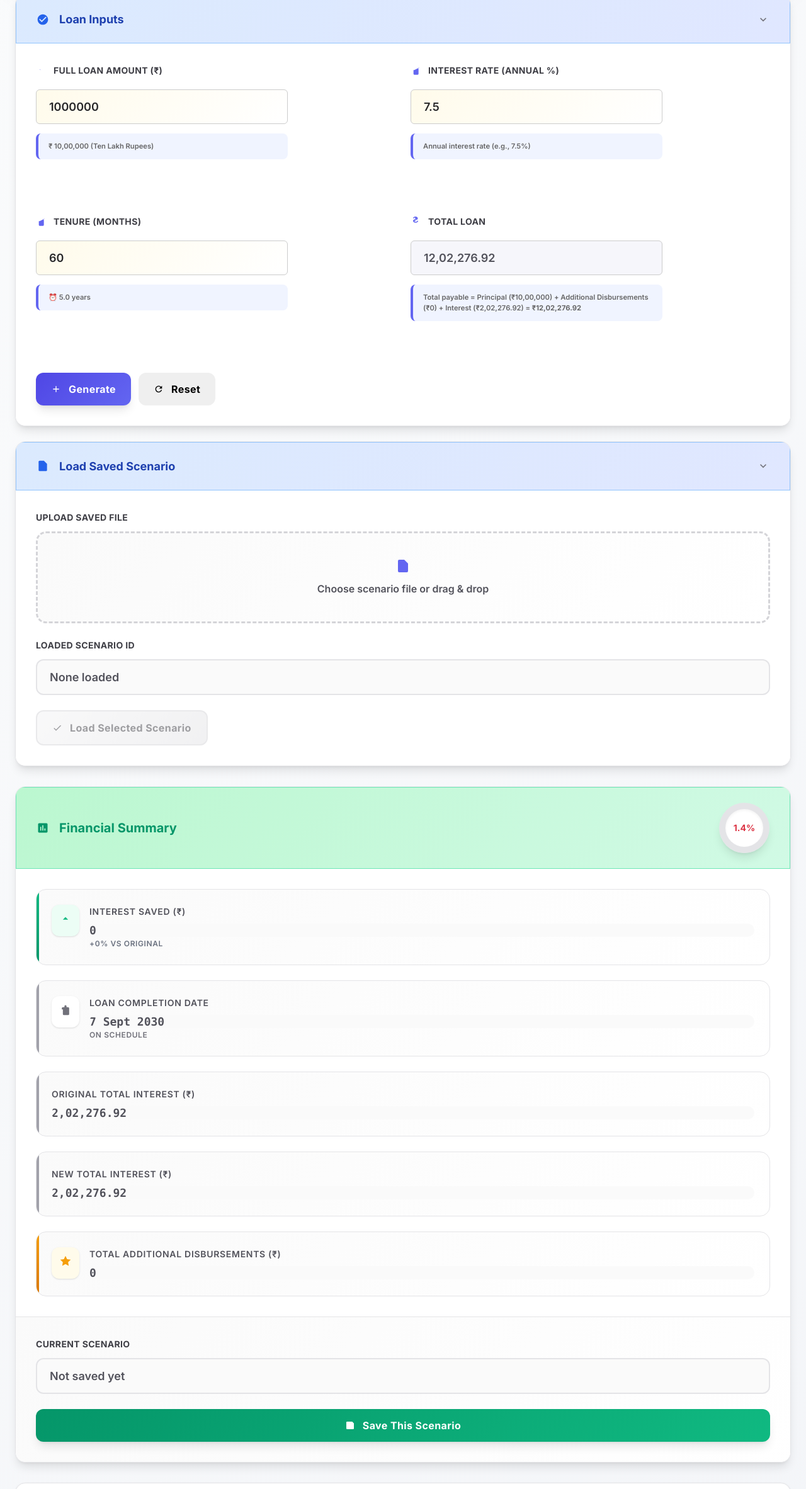
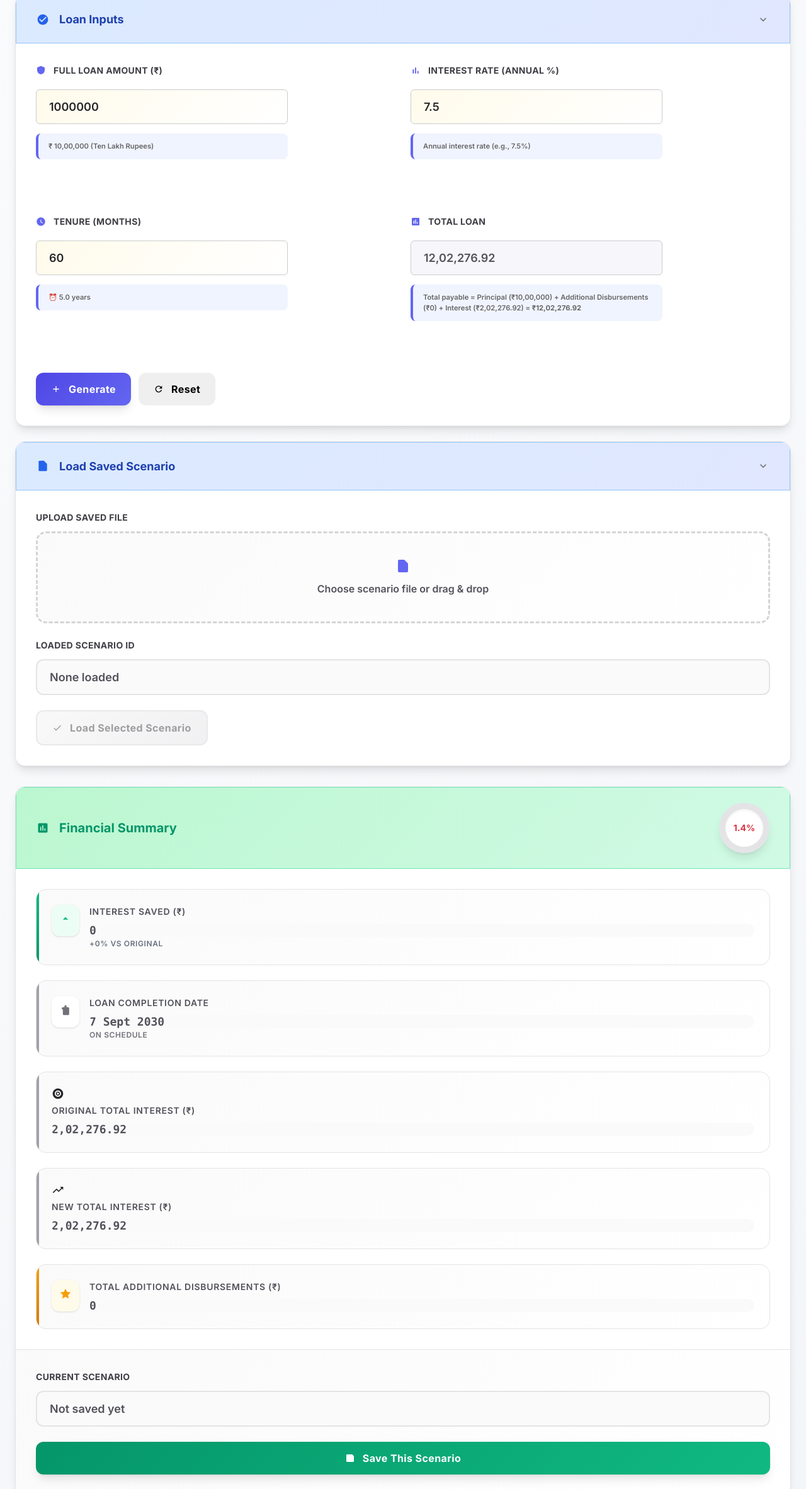
Before and after one commit to Shu7387/Shubham_Loan_Calculator, a plain HTML site: page index.html in a window 1280 px wide. Shown: the part 224-2589 px from the top of the page at 63% size. Drawn offline with nearby package versions, Linux system fonts and the light colour scheme.

Commit message:
Update index.html

```diff
--- a/index.html
+++ b/index.html
@@ -86,8 +86,8 @@
                       viewBox="0 0 24 24"
                     >
                       <path
-                        d="M11.8 10.9c-2.27-.59-3-1.2-3-2.15 0-1.09 1.01-1.85 ..."
-                      ></path>
+                        d="M12 1L3 5v6c0 5.55 3.84 9.74 9 9.93 5.16-.19 9-4.38 9-9.93V5l-9-4z"
+                      />
                     </svg>
                     Full Loan Amount (₹)
                   </label>
@@ -115,8 +115,8 @@
                       viewBox="0 0 24 24"
                     >
                       <path
-                        d="M9 11H7v9a2 2 0 002 2h8a2 2 0 002-2V9a2 2 0 00-2-2h2V5a2 2 0 012 0z"
-                      ></path>
+                        d="M5 9.2h3V19H5zM10.6 5h2.8v14h-2.8zm5.6 8H19v6h-2.8z"
+                      />
                     </svg>
                     Interest Rate (annual %)
                   </label>
@@ -148,8 +148,8 @@
                       viewBox="0 0 24 24"
                     >
                       <path
-                        d="M9 11H7v9a2 2 0 002 2h8a2 2 0 002-2V9a2 2 0 00-2-2h2V5a2 2 0 012 0z"
-                      ></path>
+                        d="M12 2C6.5 2 2 6.5 2 12s4.5 10 10 10 10-4.5 10-10S17.5 2 12 2zm4.2 14.2L11 13V7h1.5v5.2l4.5 2.7-.8 1.3z"
+                      />
                     </svg>
                     Tenure (months)
                   </label>
@@ -178,8 +178,8 @@
                       viewBox="0 0 24 24"
                     >
                       <path
-                        d="M11.8 10.9c-2.27-.59-3-1.2-3-2.15 0-1.09 1.01-1.85 2.8-2.15 1.79-.3 3.2-.9 3.2-2.35 0-1.2-1.08-2.2-3.1-2.2-1.86 0-3.2.9-3.2 2.15h-2.2c0-2.6 2.48-4.15 5.4-4.15 3.12 0 5.3 1.6 5.3 3.95 0 2.6-2.12 3.33-4.2 3.65-2.08.33-3.8 1.02-3.8 2.55 0 1.35 1.3 2.35 3.45 2.35 1.9 0 3.35-.86 3.35-2.25h2.15c0 2.6-2.28 4.3-5.5 4.3-3.2 0-5.45-1.66-5.45-4.1 0-2.4 2.08-3.23 4.15-3.6 2.07-.37 3.5-1.07 3.5-2.6 0-1.4-1.2-2.25-3.2-2.25-1.9 0-3.15.86-3.15 2.1h-2.2c0-2.4 2.04-4.1 5.35-4.1 3.36 0 5.85 1.7 5.85 4.35 0 2.45-2.3 3.22-4.55 3.5-2.24.28-3.75.98-3.75 2.45 0 1.4 1.4 2.3 3.45 2.3 2 0 3.6-.95 3.6-2.35h2.15c0 2.55-2.6 4.45-6 4.45-3.7 0-6.2-1.9-6.2-4.5 0-2.5 2.34-3.38 4.6-3.7 2.27-.32 3.9-1.05 3.9-2.6 0-1.56-1.6-2.6-3.9-2.6z"
-                      ></path>
+                        d="M19 3H5c-1.1 0-2 .9-2 2v14c0 1.1.9 2 2 2h14c1.1 0 2-.9 2-2V5c0-1.1-.9-2-2-2zM9 17H7v-7h2v7zm4 0h-2V7h2v10zm4 0h-2v-4h2v4z"
+                      />
                     </svg>
                     Total Loan
                   </label>
@@ -379,6 +379,16 @@
 
               <div class="metric-item">
                 <div class="metric-content">
+                  <svg
+                    width="20"
+                    height="20"
+                    fill="currentColor"
+                    viewBox="0 0 24 24"
+                  >
+                    <path
+                      d="M12 2C6.48 2 2 6.48 2 12s4.48 10 10 10 10-4.48 10-10S17.52 2 12 2zm0 16c-3.31 0-6-2.69-6-6s2.69-6 6-6 6 2.69 6 6-2.69 6-6 6zm0-10c-2.21 0-4 1.79-4 4s1.79 4 4 4 4-1.79 4-4-1.79-4-4-4zm0 6c-1.1 0-2-.9-2-2s.9-2 2-2 2 .9 2 2-.9 2-2 2z"
+                    />
+                  </svg>
                   <div class="metric-label">Original Total Interest (₹)</div>
                   <input
                     id="origTotalInterest"
@@ -392,6 +402,16 @@
 
               <div class="metric-item">
                 <div class="metric-content">
+                  <svg
+                    width="20"
+                    height="20"
+                    fill="currentColor"
+                    viewBox="0 0 24 24"
+                  >
+                    <path
+                      d="M16 6l2.29 2.29-4.88 4.88-4-4L2 16.59 3.41 18l6-6 4 4 6.3-6.29L22 12V6z"
+                    />
+                  </svg>
                   <div class="metric-label">New Total Interest (₹)</div>
                   <input
                     id="newTotalInterest"
```
